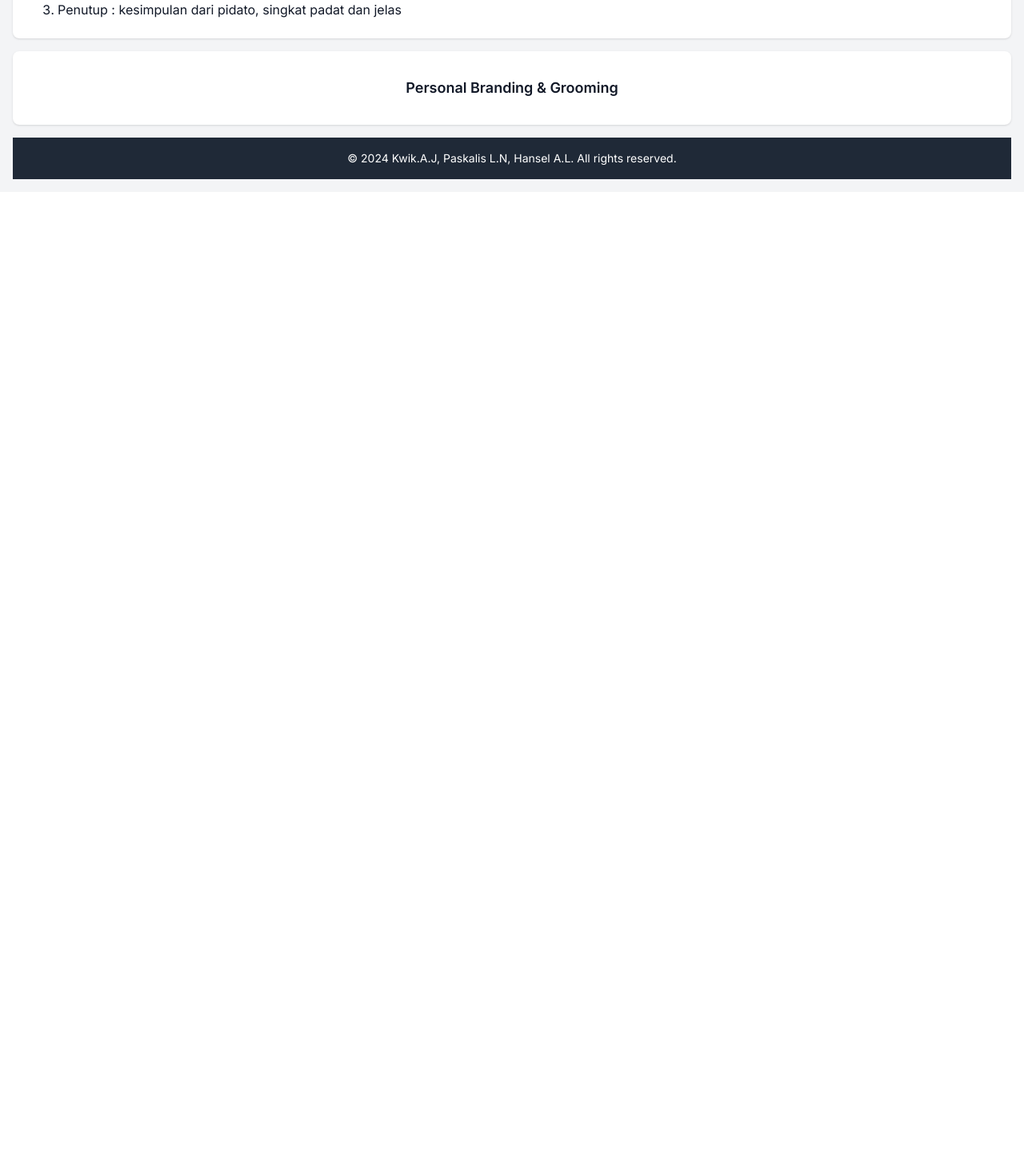
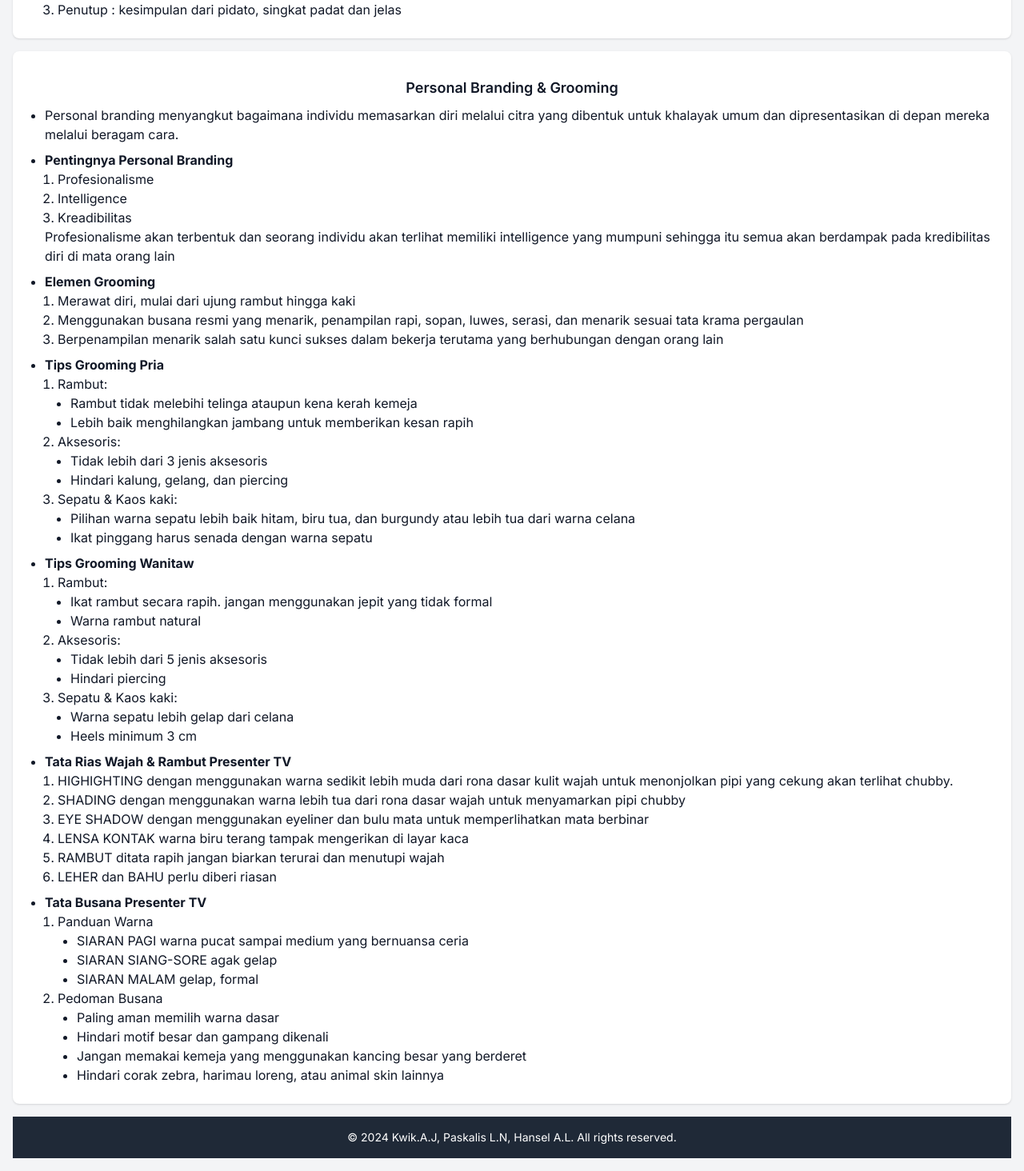
Before and after one commit to KwikAndreas/etiket, a Next.js app: page / in a window 1280 px wide. Shown: the part 3090-4554 px from the top of the page at 80% size. Before the commit the page ends 3330 px from the top, so only its background shows below. Built offline with nearby package versions, Linux system fonts and the light colour scheme.

Commit message:
update & fix

```diff
--- a/app/globals.css
+++ b/app/globals.css
@@ -32,3 +32,43 @@ body {
     text-wrap: balance;
   }
 }
+
+@keyframes moveRandom {
+  0% {
+    transform: translate(0, 0);
+  }
+  25% {
+    transform: translate(100px, -50px);
+  }
+  50% {
+    transform: translate(-100px, 100px);
+  }
+  75% {
+    transform: translate(50px, -100px);
+  }
+  100% {
+    transform: translate(0, 0);
+  }
+}
+
+.blur-circle {
+  position: absolute;
+  width: 200px;
+  height: 200px;
+  background: rgba(255, 255, 255, 0.1);
+  border-radius: 50%;
+  filter: blur(80px);
+  animation: moveRandom 10s infinite ease-in-out;
+}
+
+.blur-circle.delay-200 {
+  animation-delay: 2s;
+}
+
+.blur-circle.delay-400 {
+  animation-delay: 4s;
+}
+
+.blur-circle.delay-600 {
+  animation-delay: 6s;
+}
--- a/app/page.tsx
+++ b/app/page.tsx
@@ -10,7 +10,7 @@ import TableManner from "./pages/TableManner";
 
 export default function Home() {
   return (
-    <div className="min-h-screen bg-gray-100 dark:bg-gray-900 text-gray-900 dark:text-white  transition duration-500">
+    <div className="relative min-h-screen bg-gray-100 dark:bg-gradient-to-b dark:from-gray-900 dark:via-gray-800 dark:to-gray-900 text-gray-900 dark:text-white transition duration-500 overflow-hidden">
       <Navbar />
       <div className="pt-16">
         <ButtonBar />
--- a/app/pages/Branding_Grooming.tsx
+++ b/app/pages/Branding_Grooming.tsx
@@ -7,6 +7,156 @@ const BrandingGrooming = () => {
       <h1 className="text-lg font-semibold mb-2 text-center mt-2">
         Personal Branding & Grooming
       </h1>
+      <ul className="list-disc pl-4 space-y-2">
+        <li>
+          Personal branding menyangkut bagaimana individu memasarkan diri
+          melalui citra yang dibentuk untuk khalayak umum dan dipresentasikan di
+          depan mereka melalui beragam cara.
+        </li>
+        <li>
+          <strong>Pentingnya Personal Branding</strong>
+          <ul className="list-decimal pl-4">
+            <li>Profesionalisme</li>
+            <li>Intelligence</li>
+            <li>Kreadibilitas</li>
+          </ul>
+          <p>
+            Profesionalisme akan terbentuk dan seorang individu akan terlihat
+            memiliki intelligence yang mumpuni sehingga itu semua akan berdampak
+            pada kredibilitas diri di mata orang lain{" "}
+          </p>
+        </li>
+        <li>
+          <strong>Elemen Grooming</strong>
+          <ul className="list-decimal pl-4">
+            <li>Merawat diri, mulai dari ujung rambut hingga kaki</li>
+            <li>
+              Menggunakan busana resmi yang menarik, penampilan rapi, sopan,
+              luwes, serasi, dan menarik sesuai tata krama pergaulan
+            </li>
+            <li>
+              Berpenampilan menarik salah satu kunci sukses dalam bekerja
+              terutama yang berhubungan dengan orang lain{" "}
+            </li>
+          </ul>
+        </li>
+        <li>
+          <strong>Tips Grooming Pria</strong>
+          <ul className="list-decimal pl-4">
+            <li>
+              Rambut:
+              <ul className="list-disc pl-4">
+                <li>
+                  Rambut tidak melebihi telinga ataupun kena kerah kemeja{" "}
+                </li>
+                <li>
+                  Lebih baik menghilangkan jambang untuk memberikan kesan rapih{" "}
+                </li>
+              </ul>
+            </li>
+            <li>
+              Aksesoris:
+              <ul className="list-disc pl-4">
+                <li>Tidak lebih dari 3 jenis aksesoris </li>
+                <li>Hindari kalung, gelang, dan piercing </li>
+              </ul>
+            </li>
+            <li>
+              Sepatu & Kaos kaki:
+              <ul className="list-disc pl-4">
+                <li>
+                  Pilihan warna sepatu lebih baik hitam, biru tua, dan burgundy
+                  atau lebih tua dari warna celana
+                </li>
+                <li>Ikat pinggang harus senada dengan warna sepatu</li>
+              </ul>
+            </li>
+          </ul>
+        </li>
+        <li>
+          <strong>Tips Grooming Wanitaw</strong>
+          <ul className="list-decimal pl-4">
+            <li>
+              Rambut:
+              <ul className="list-disc pl-4">
+                <li>
+                  Ikat rambut secara rapih. jangan menggunakan jepit yang tidak
+                  formal
+                </li>
+                <li>Warna rambut natural</li>
+              </ul>
+            </li>
+            <li>
+              Aksesoris:
+              <ul className="list-disc pl-4">
+                <li>Tidak lebih dari 5 jenis aksesoris </li>
+                <li>Hindari piercing </li>
+              </ul>
+            </li>
+            <li>
+              Sepatu & Kaos kaki:
+              <ul className="list-disc pl-4">
+                <li>Warna sepatu lebih gelap dari celana</li>
+                <li> Heels minimum 3 cm </li>
+              </ul>
+            </li>
+          </ul>
+        </li>
+        <li>
+          <strong>Tata Rias Wajah & Rambut Presenter TV </strong>
+          <ul className="list-decimal pl-4">
+            <li>
+              HIGHIGHTING dengan menggunakan warna sedikit lebih muda dari rona
+              dasar kulit wajah untuk menonjolkan pipi yang cekung akan terlihat
+              chubby.
+            </li>
+            <li>
+              SHADING dengan menggunakan warna lebih tua dari rona dasar wajah
+              untuk menyamarkan pipi chubby
+            </li>
+            <li>
+              EYE SHADOW dengan menggunakan eyeliner dan bulu mata untuk
+              memperlihatkan mata berbinar
+            </li>
+            <li>
+              LENSA KONTAK warna biru terang tampak mengerikan di layar kaca
+            </li>
+            <li>
+              RAMBUT ditata rapih jangan biarkan terurai dan menutupi wajah
+            </li>
+            <li>LEHER dan BAHU perlu diberi riasan</li>
+          </ul>
+        </li>
+        <li>
+          <strong>Tata Busana Presenter TV </strong>
+          <ul className="list-decimal pl-4">
+            <li>
+              Panduan Warna
+              <ul className="list-disc pl-6">
+                <li>
+                  SIARAN PAGI warna pucat sampai medium yang bernuansa ceria
+                </li>
+                <li>SIARAN SIANG-SORE agak gelap </li>
+                <li>SIARAN MALAM gelap, formal </li>
+              </ul>
+            </li>
+            <li>
+              Pedoman Busana
+              <ul className="list-disc pl-6">
+                <li>Paling aman memilih warna dasar</li>
+                <li>Hindari motif besar dan gampang dikenali </li>
+                <li>
+                  Jangan memakai kemeja yang menggunakan kancing besar yang
+                  berderet
+                </li>
+                <li>
+                  Hindari corak zebra, harimau loreng, atau animal skin lainnya
+                </li>
+              </ul>
+            </li>
+          </ul>
+        </li>
+      </ul>
     </div>
   );
 };
```
